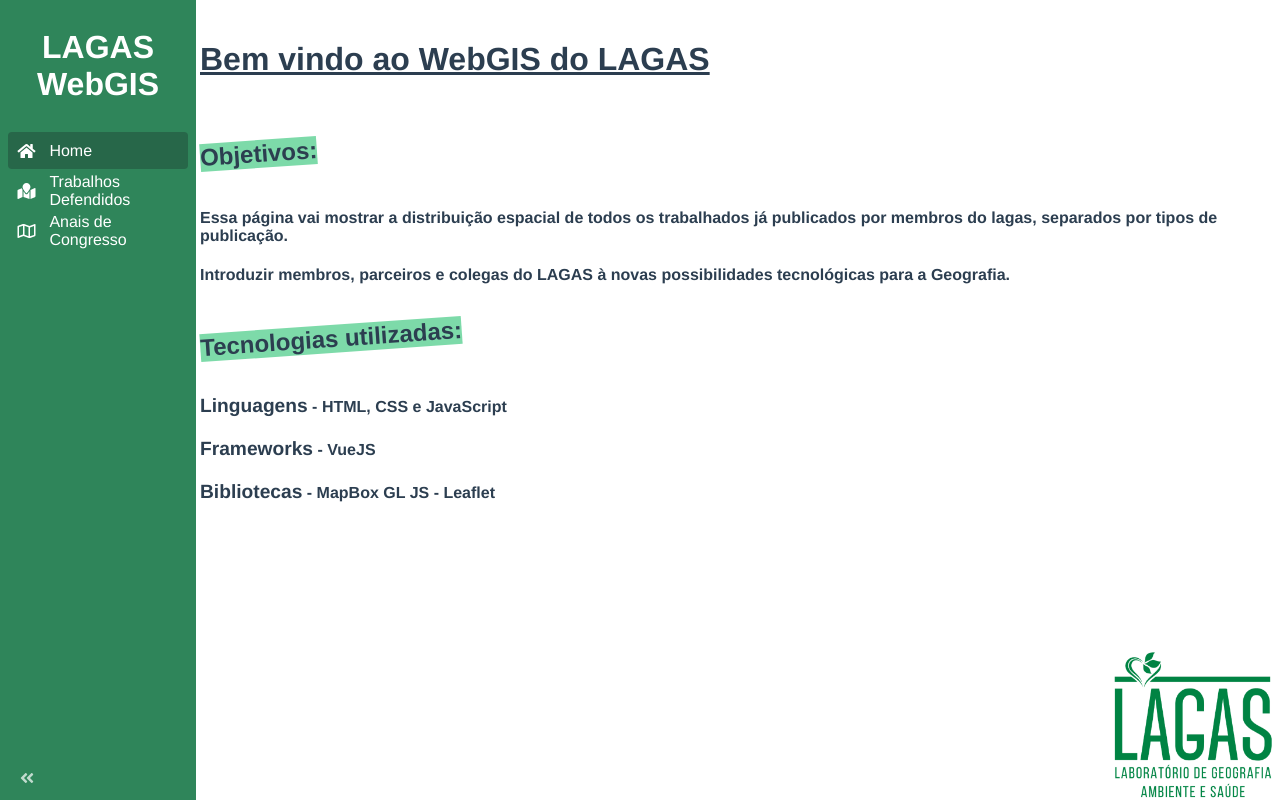
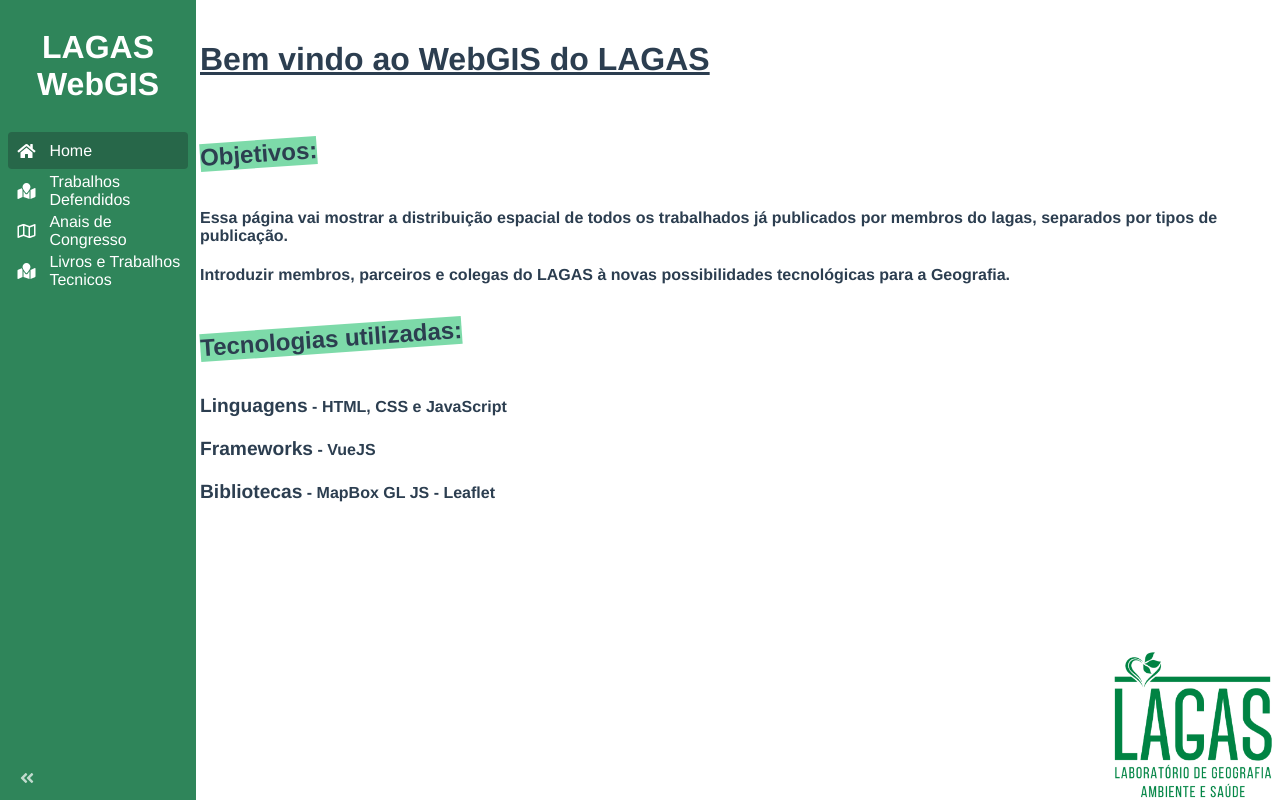
Before and after one commit to BrunoLofranoPorto/lagas-webgis-desenvolvimento, a Vue app: page / in a window 1280 px wide. Built offline with nearby package versions, Linux system fonts and the light colour scheme.

Commit message:
Update Sidebar.vue

```diff
--- a/src/components/sidebar/Sidebar.vue
+++ b/src/components/sidebar/Sidebar.vue
@@ -24,8 +24,8 @@ export default {
     <SidebarLink to="/" icon="fas fa-home">Home</SidebarLink>
     <SidebarLink to="/trabalhosdefendidos" icon="fas fa-map-marked">Trabalhos Defendidos</SidebarLink>
     <SidebarLink to="/anais" icon="far fa-map">Anais de Congresso</SidebarLink>
-    <!--<SidebarLink to="/analytics" icon="fas fa-chart-bar">Analytics</SidebarLink>
-    <SidebarLink to="/friends" icon="fas fa-users">Friends</SidebarLink>
+    <SidebarLink to="/livros" icon="fas fa-map-marked">Livros e Trabalhos Tecnicos</SidebarLink>
+    <!--<SidebarLink to="/friends" icon="fas fa-users">Friends</SidebarLink>
     <SidebarLink to="/image" icon="fas fa-image">Images</SidebarLink> -->
 
     <span
```
